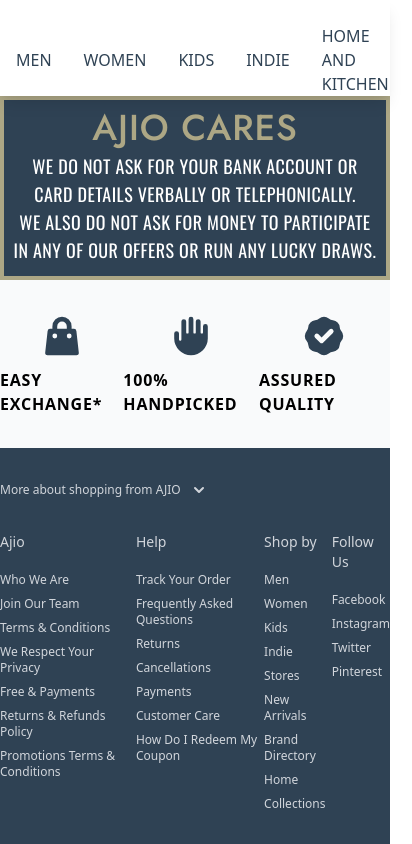
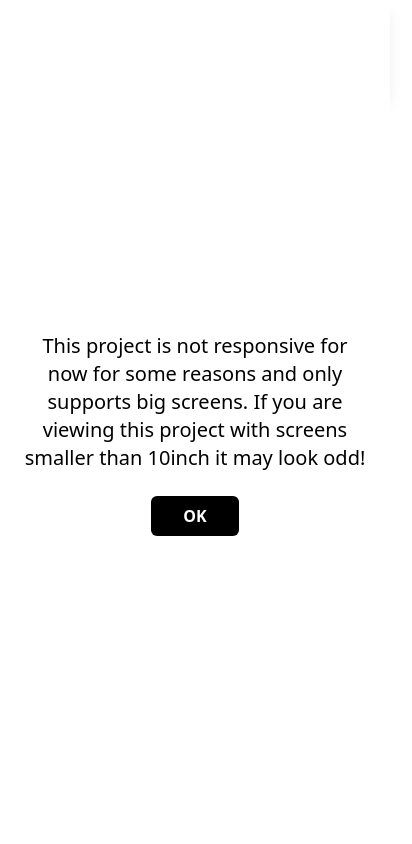
Before and after one commit to kdilipramprasath/ajio-clone, a Next.js app: page / in a window 390 px wide. Shown: the top 844 px of the page, 412 px wide, since content can reach past the window. Built offline with nearby package versions, Linux system fonts and the light colour scheme.

Commit message:
Added dialogue for smaller screens

```diff
--- /dev/null
+++ b/components/For Mobiles/for-mobile.js
@@ -0,0 +1,25 @@
+import React, { Fragment } from "react";
+import { createPortal } from "react-dom";
+
+const ForMobile = ({ hideDialogue }) => {
+  return createPortal(
+    <Fragment>
+      <div className="lg:hidden fixed top-0 left-0 w-screen h-screen bg-white flex flex-col justify-center items-center">
+        <div className="text-xl p-6 text-center">
+          This project is not responsive for now for some reasons and only
+          supports big screens. If you are viewing this project with screens
+          smaller than 10inch it may look odd!
+        </div>
+        <button
+          onClick={hideDialogue}
+          className="bg-black text-white font-semibold py-2 px-8 rounded-md"
+        >
+          OK
+        </button>
+      </div>
+    </Fragment>,
+    document.getElementById("overlays")
+  );
+};
+
+export default ForMobile;
--- a/components/footer/footer.js
+++ b/components/footer/footer.js
@@ -63,7 +63,7 @@
       </div>
 
       <div className="bg-primary text-gray-300 w-screen py-8 text-sm">
-        <div className=" max-w-screen-xl mx-auto">
+        <div className=" max-w-screen-xl mx-auto px-6 box-border">
           <div className="mb-8">
             <div className="flex items-center text-xs mb-6" onClick={toggleAboutAjio}>
               More about shopping from AJIO
--- a/pages/_app.js
+++ b/pages/_app.js
@@ -1,4 +1,4 @@
-import { Fragment } from "react";
+import { useEffect, useState } from "react";
 
 import Head from "next/head";
 
@@ -8,8 +8,20 @@
 import "../styles/globals.css";
 import NavigationBar from "../components/navigation-bar/navigation-bar";
 import Footer from "../components/footer/footer";
+import ForMobile from "../components/For Mobiles/for-mobile";
 
 function MyApp({ Component, pageProps }) {
+  const [showDialogue, setShowDialogue] = useState(false);
+
+  const hideDialogue = () => {
+    setShowDialogue(false);
+  };
+
+  useEffect(() => {
+    setShowDialogue(true);
+    console.log("Show Dialogue!");
+  }, []);
+
   return (
     <Provider store={store}>
       <Head>
@@ -21,8 +33,13 @@
           height={50}
         />
         <link rel="icon" href="/favicon.ico" />
-        <meta charSet="utf-8" />
+        <meta charset="utf-8" />
+        <meta
+          name="viewport"
+          content="width=device-width, initial-scale=1, shrink-to-fit=no"
+        />
       </Head>
+      {showDialogue && <ForMobile hideDialogue={hideDialogue} />}
       <NavigationBar />
       <div
         style={{
--- a/pages/_document.js
+++ b/pages/_document.js
@@ -6,7 +6,7 @@
       <Html lang="en">
         <Head />
         <body>
-          <div id="overlays" className="absolute z-50 top-0 left-0"></div>
+          <div id="overlays" className="fixed z-50 top-0 left-0"></div>
           <div className="relative z-10">
             <Main />
           </div>
```
